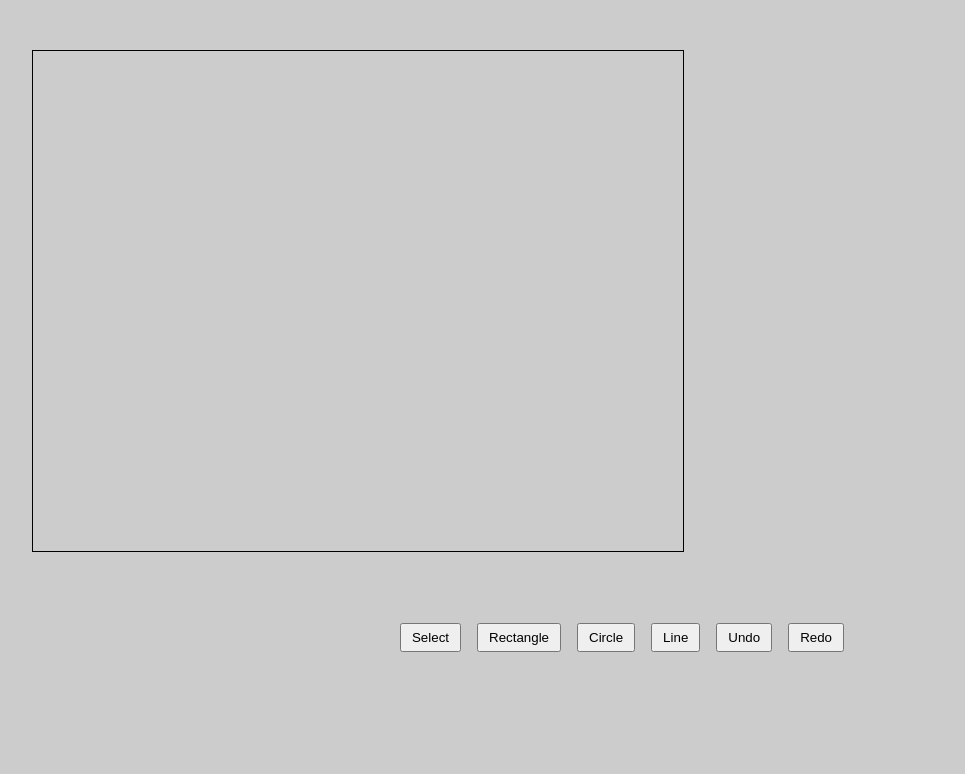
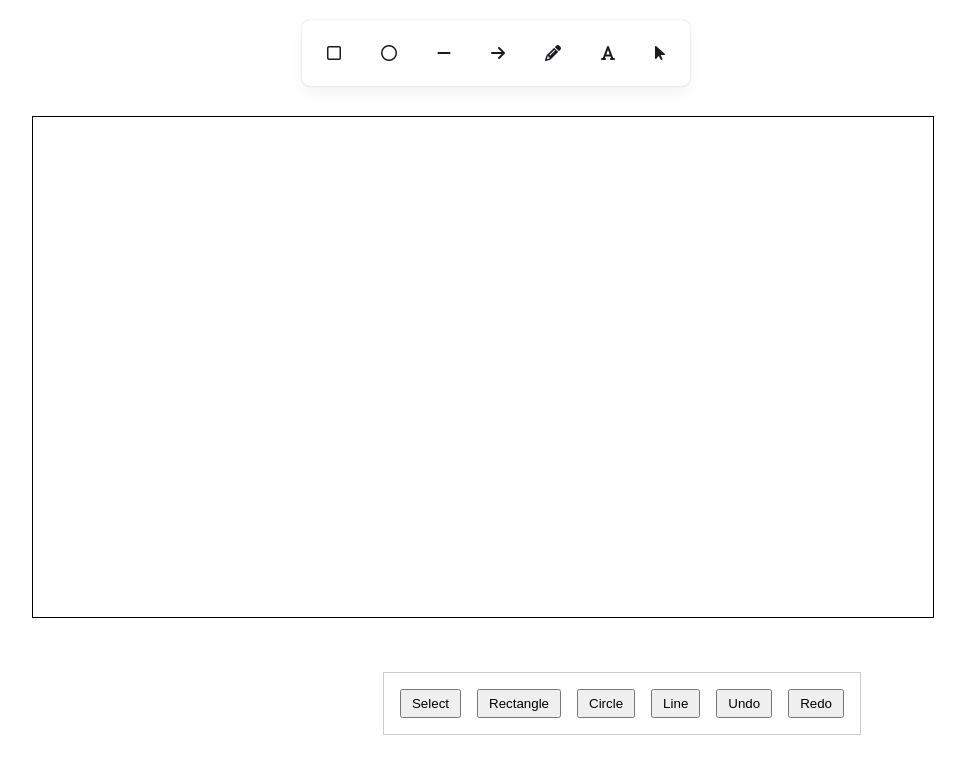
Before and after one commit to ugouhar/excalidraw, a website with bundled scripts: page index.html in a window 1280 px wide. Shown: the whole page, without its empty margins (18-983 px from the left). Built offline with nearby package versions, Linux system fonts and the light colour scheme.

Commit message:
Add icons and styles for toolbar

```diff
--- a/index.html
+++ b/index.html
@@ -5,10 +5,23 @@
     <meta name="viewport" content="width=device-width, initial-scale=1.0" />
     <title>Excalidraw</title>
     <link rel="stylesheet" href="./style.css" />
+    <link
+      rel="stylesheet"
+      href="https://cdnjs.cloudflare.com/ajax/libs/font-awesome/6.5.2/css/all.min.css"
+    />
   </head>
   <body>
     <div>
-      <div><canvas id="canvas" width="650" height="500"></canvas></div>
+      <div id="toolbar">
+        <div><i class="fa-regular fa-square"></i></div>
+        <div><i class="fa-regular fa-circle"></i></div>
+        <div><i class="fa-solid fa-minus"></i></div>
+        <div><i class="fa-solid fa-arrow-right"></i></div>
+        <div><i class="fa-solid fa-pencil"></i></div>
+        <div><i class="fa-solid fa-font"></i></div>
+        <div><i class="fa-solid fa-arrow-pointer"></i></div>
+      </div>
+      <div><canvas id="canvas" width="900" height="500"></canvas></div>
       <div id="shape-tools">
         <button id="select-tool">Select</button>
         <button id="rectangle-tool">Rectangle</button>
@@ -18,6 +31,7 @@
         <button id="redo-tool">Redo</button>
       </div>
     </div>
+
     <script src="./index.js" type="module"></script>
   </body>
 </html>
--- a/style.css
+++ b/style.css
@@ -4,7 +4,6 @@
 body {
   padding: 0;
   margin: 0;
-  background-color: #ccc;
 }
 #canvas {
   border: 1px solid black;
@@ -33,3 +32,32 @@ body {
   padding: 5px 10px;
   cursor: pointer;
 }
+
+#toolbar{
+  background-color: white;
+  width: max-content;
+  position: sticky;
+  left: 25vw;
+  top: 20px;
+  display: flex;
+  gap: 10px;
+  padding: 10px;
+  border-radius: 0.5rem;
+  box-shadow: 0px 0px 0.9px 0px rgba(0, 0, 0, .17), 0px 0px 3px 0px rgba(0, 0, 0, .08), 0px 7px 14px 0px rgba(0, 0, 0, .05);
+  color: rgb(27, 27, 31);
+}
+#toolbar i{
+  cursor: pointer;
+  padding: 14px;
+   border: 1px solid transparent;
+  border-radius: 0.5rem;
+}
+
+#toolbar i:hover{
+  background-color: #f1f0ff;
+}
+
+#toolbar i:active{
+  border: 1px solid #4440bf;
+  background-color: #e0dfff;
+}
```
